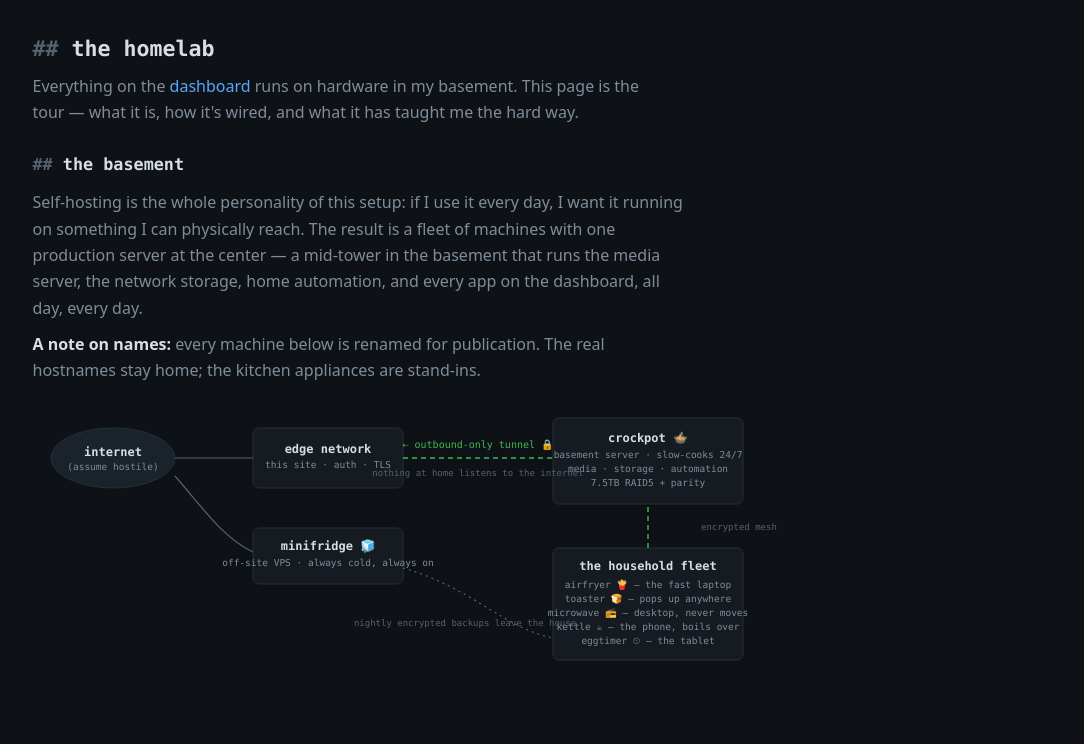
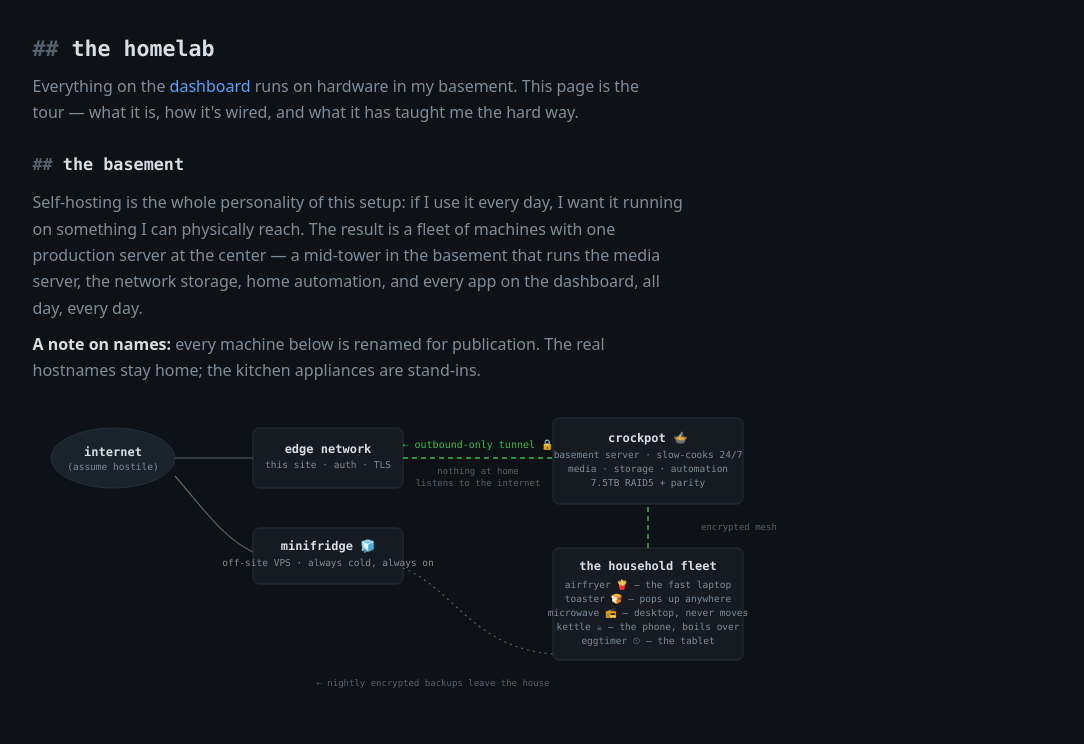
Before and after one commit to BenGNelson/bennelson.dev, a plain HTML site: page site/homelab/index.html in a window 1280 px wide. Shown: the part 56-800 px from the top of the page, without its empty margins (90-1174 px from the left). Drawn offline with Linux system fonts and the light colour scheme.

Commit message:
Fix topology label collisions; plain-text casual gauge value

```diff
--- a/site/homelab/index.html
+++ b/site/homelab/index.html
@@ -136,14 +136,15 @@
         <path class="t-wire" d="M142 60 L220 60"/>
         <path class="t-tunnel" d="M370 60 L520 60"/>
         <text class="t-lock" x="445" y="50" text-anchor="middle">⇠ outbound-only tunnel 🔒</text>
-        <text class="t-note" x="445" y="78" text-anchor="middle">nothing at home listens to the internet</text>
+        <text class="t-note" x="445" y="76" text-anchor="middle">nothing at home</text>
+        <text class="t-note" x="445" y="88" text-anchor="middle">listens to the internet</text>
         <path class="t-wire" d="M142 78 C170 110 190 140 220 154"/>
         <path class="t-tunnel" d="M615 150 L615 106"/>
         <text class="t-note" x="668" y="132">encrypted mesh</text>
 
         <!-- backup arrow -->
-        <path class="t-wire" d="M370 170 C440 190 470 230 520 240" stroke-dasharray="2 4"/>
-        <text class="t-note" x="432" y="228" text-anchor="middle">nightly encrypted backups leave the house</text>
+        <path class="t-wire" d="M370 170 C420 190 440 250 520 256" stroke-dasharray="2 4"/>
+        <text class="t-note" x="400" y="288" text-anchor="middle">⇠ nightly encrypted backups leave the house</text>
       </svg>
     </section>
 
```
Also changed, not shown: site/index.html (+1 -1 lines).
